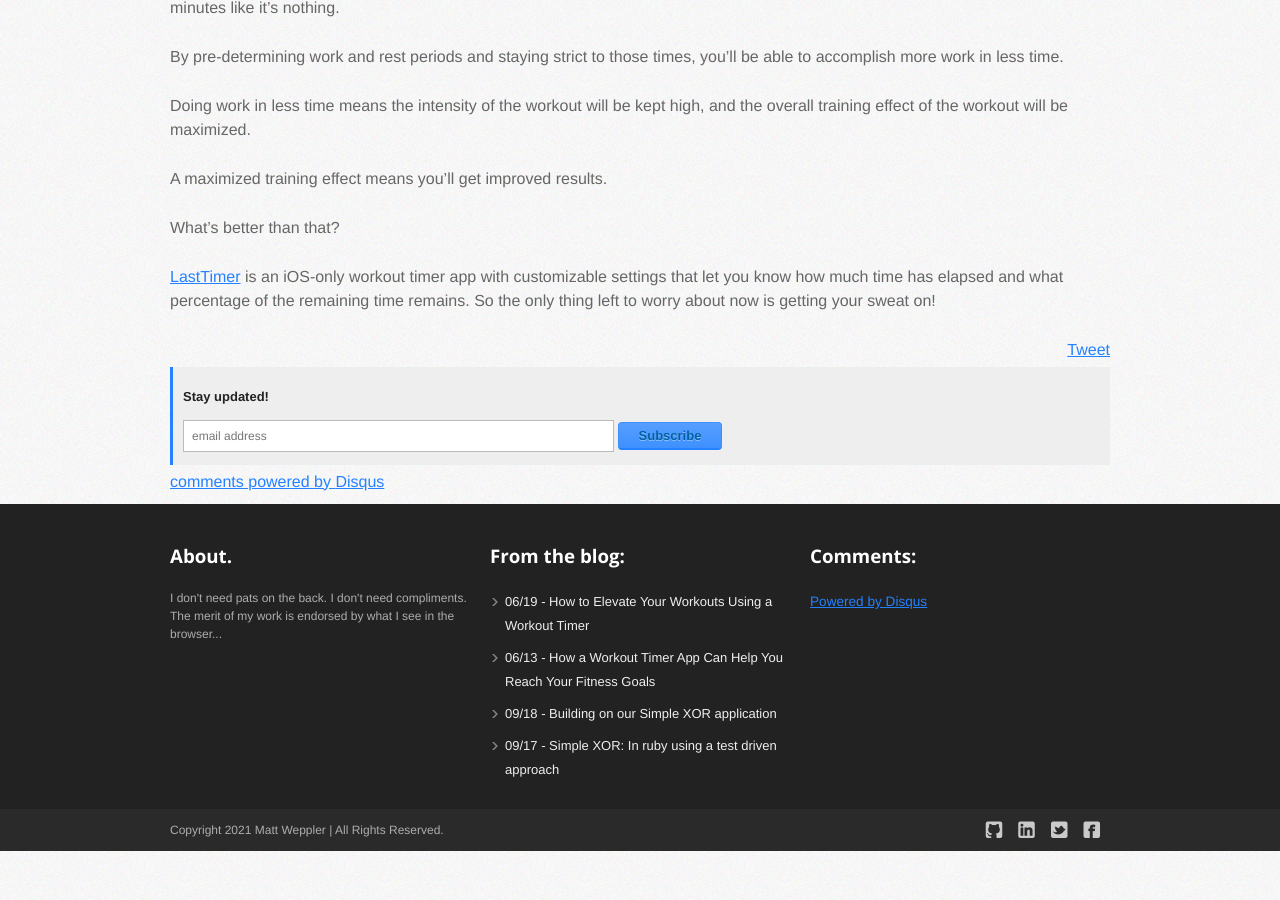
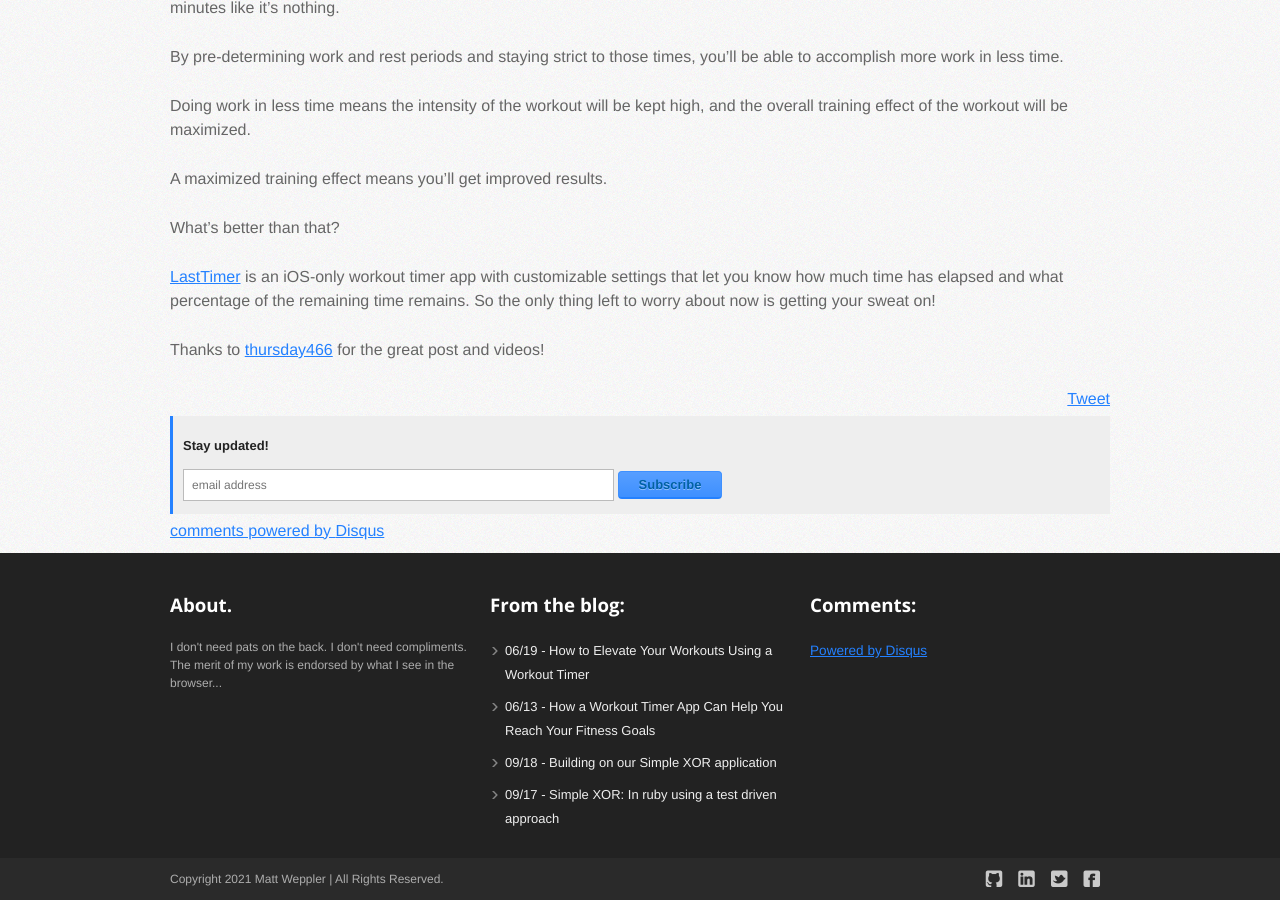
Before and after one commit to mweppler/mweppler.github.com, a Jekyll site: the page built from _posts/2021-06-19-elevate-your-workouts-using-lasttimer.md, in a window 1280 px wide and 900 px high, scrolled down 13193 px. Built offline with Jekyll 4.4.1, drawn with Linux system fonts in a browser that asks for light colours; nearby versions of some CDN libraries; comment, search, counter and statistics services are not loaded; before the commit the page ends 14044 px from its top, so only the background shows below that.

Commit message:
update: credit latest post

```diff
--- a/_posts/2021-06-19-elevate-your-workouts-using-lasttimer.md
+++ b/_posts/2021-06-19-elevate-your-workouts-using-lasttimer.md
@@ -395,3 +395,5 @@ A maximized training effect means you'll get improved results.
 What's better than that?
 
 <a href="https://apps.apple.com/us/app/lasttimer/id1571153200" target="_blank">LastTimer</a> is an iOS-only workout timer app with customizable settings that let you know how much time has elapsed and what percentage of the remaining time remains. So the only thing left to worry about now is getting your sweat on!
+
+<p>Thanks to <a href="https://www.fiverr.com/thursday466/write-unboring-and-informative-articles-about-fitness" target="_blank">thursday466</a> for the great post and videos!</p>
```
